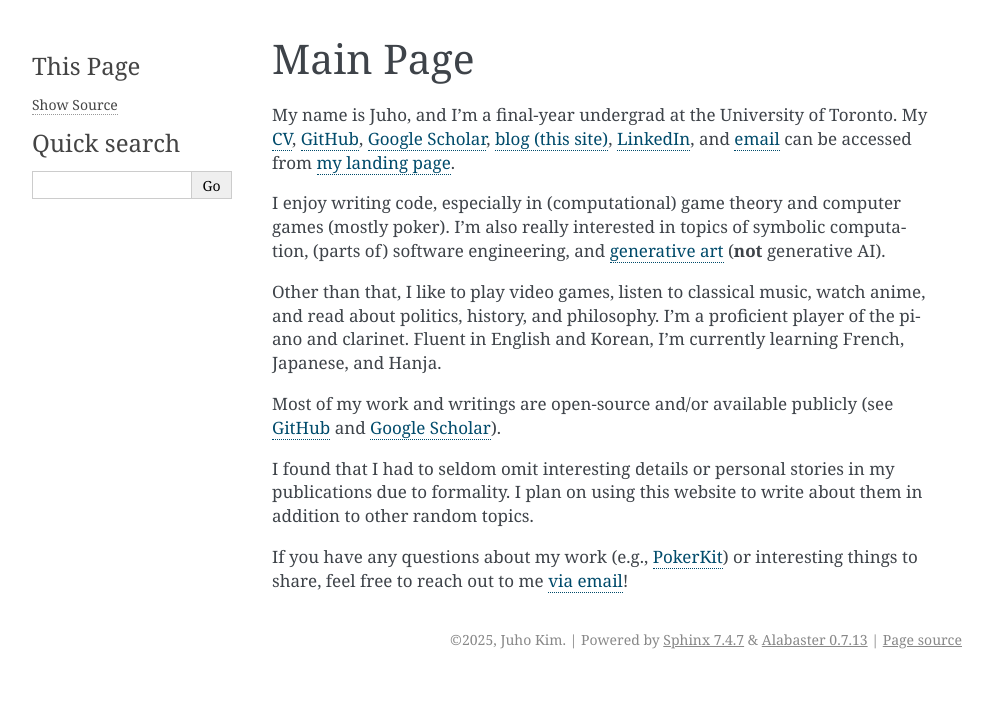
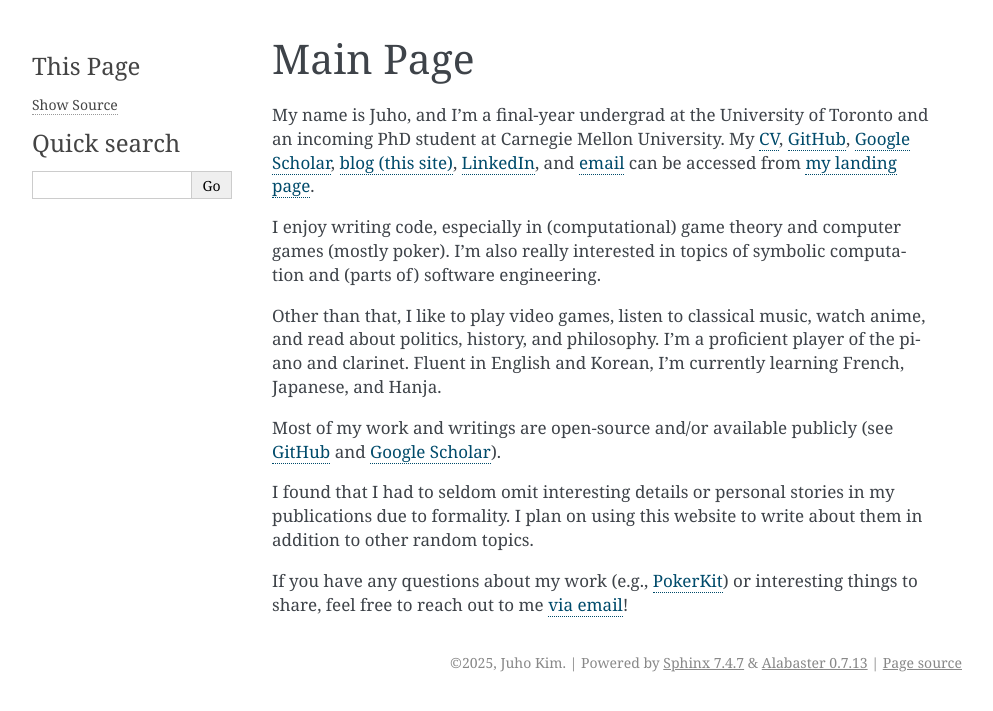
Before and after one commit to AussieSeaweed/personal-website, a Sphinx documentation site: the page built from source/index.rst, in a window 1280 px wide. Shown: the top 711 px of the page, without its empty margins (148-1141 px from the left). Built offline with Sphinx 7.4.7, drawn with Linux system fonts in a browser that asks for light colours.

Commit message:
Update main page

```diff
--- a/source/index.rst
+++ b/source/index.rst
@@ -6,9 +6,9 @@
 Main Page
 =========
 
-My name is Juho, and I'm a final-year undergrad at the University of Toronto. My `CV <https://github.com/AussieSeaweed/personal-cv/releases/latest/download/main.pdf>`_, `GitHub <https://github.com/AussieSeaweed>`_, `Google Scholar <https://scholar.google.com/citations?user=iHbLHD0AAAAJ>`_, `blog (this site) <https://aussieseaweed.com/>`_, `LinkedIn <https://www.linkedin.com/in/aussieseaweed/>`_, and `email <mailto:juho-kim@outlook.com>`_ can be accessed from `my landing page <https://juhokim.net>`_.
+My name is Juho, and I'm a final-year undergrad at the University of Toronto and an incoming PhD student at Carnegie Mellon University. My `CV <https://github.com/AussieSeaweed/personal-cv/releases/latest/download/main.pdf>`_, `GitHub <https://github.com/AussieSeaweed>`_, `Google Scholar <https://scholar.google.com/citations?user=iHbLHD0AAAAJ>`_, `blog (this site) <https://aussieseaweed.com/>`_, `LinkedIn <https://www.linkedin.com/in/aussieseaweed/>`_, and `email <mailto:juho-kim@outlook.com>`_ can be accessed from `my landing page <https://juhokim.net>`_.
 
-I enjoy writing code, especially in (computational) game theory and computer games (mostly poker). I'm also really interested in topics of symbolic computation, (parts of) software engineering, and `generative art <https://en.wikipedia.org/wiki/Generative_art>`_ (**not** generative AI).
+I enjoy writing code, especially in (computational) game theory and computer games (mostly poker). I'm also really interested in topics of symbolic computation and (parts of) software engineering.
 
 Other than that, I like to play video games, listen to classical music, watch anime, and read about politics, history, and philosophy. I'm a proficient player of the piano and clarinet. Fluent in English and Korean, I'm currently learning French, Japanese, and Hanja.
 
```
